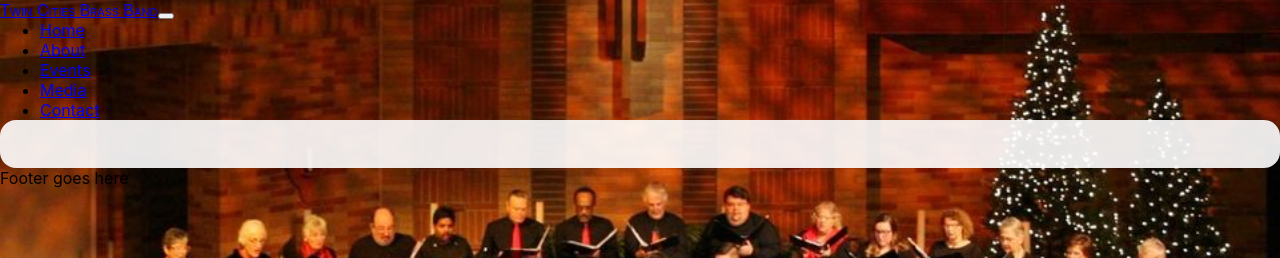
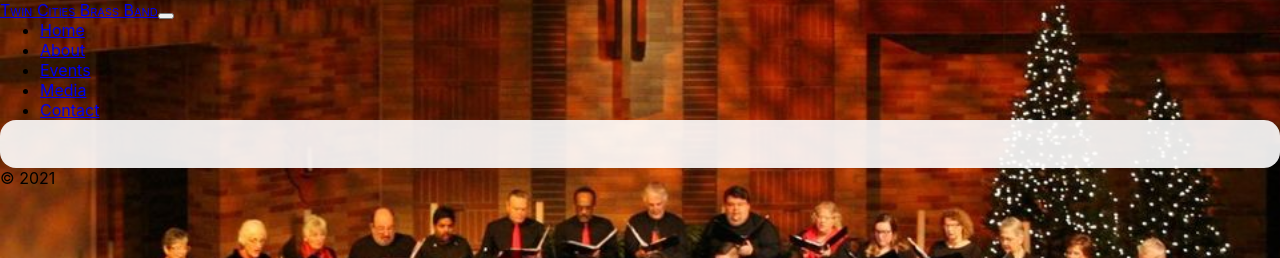
Before and after one commit to mdgaydeski/tcbb, a React (Create React App) app: page / in a window 1280 px wide. Shown: the top 258 px of the page. Built offline with nearby package versions, Linux system fonts and the light colour scheme; the HTML template or start-up script is replaced by a standard one.

Commit message:
Add footer

```diff
--- a/src/components/Footer.js
+++ b/src/components/Footer.js
@@ -2,7 +2,9 @@ import React from 'react';
 
 const Footer = () => {
     return (
-        <p>Footer goes here</p>
+        <footer className='text-light bg-dark position-absolute bottom-0 w-100 text-center'>
+            &copy; {new Date().getFullYear()}
+        </footer>
     );
 }
 
```
